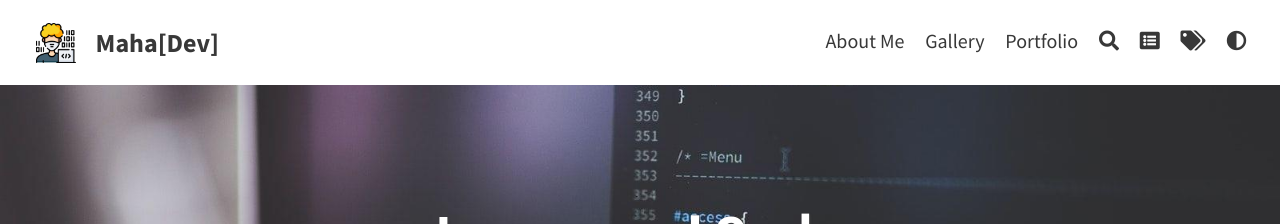
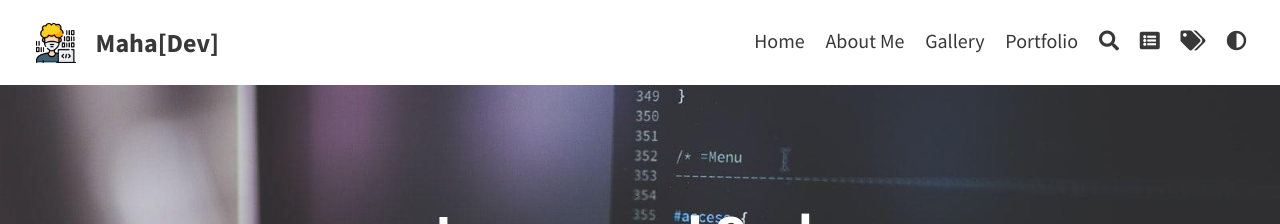
Before and after one commit to Mahadev10/Mahadev10.github.io, a Jekyll site: the page built from index.html, in a window 1280 px wide. Shown: the top 224 px of the page. Built offline with Jekyll 4.4.1, drawn with Linux system fonts in a browser that asks for light colours; the list of posts is cut into pages by our own code.

Commit message:
navbar fixed

```diff
--- a/_includes/default/navbar.html
+++ b/_includes/default/navbar.html
@@ -22,6 +22,13 @@
     <ul class="hide">
         {% assign name_page = "" %}
         {% assign sorted_pages = site.pages | sort:'order' %}
+        <li class="separator"> | </li>
+            <li>
+                <a class="clear" aria-label="Home" title="Home" href="/">
+                    Home
+                </a>
+            </li>
+            {% assign name_page = Home | append: name_page %}
         {% for page in sorted_pages %}
             {% unless page.title == null or page.hide or name_page contains page.title %}
             <li class="separator"> | </li>
```
